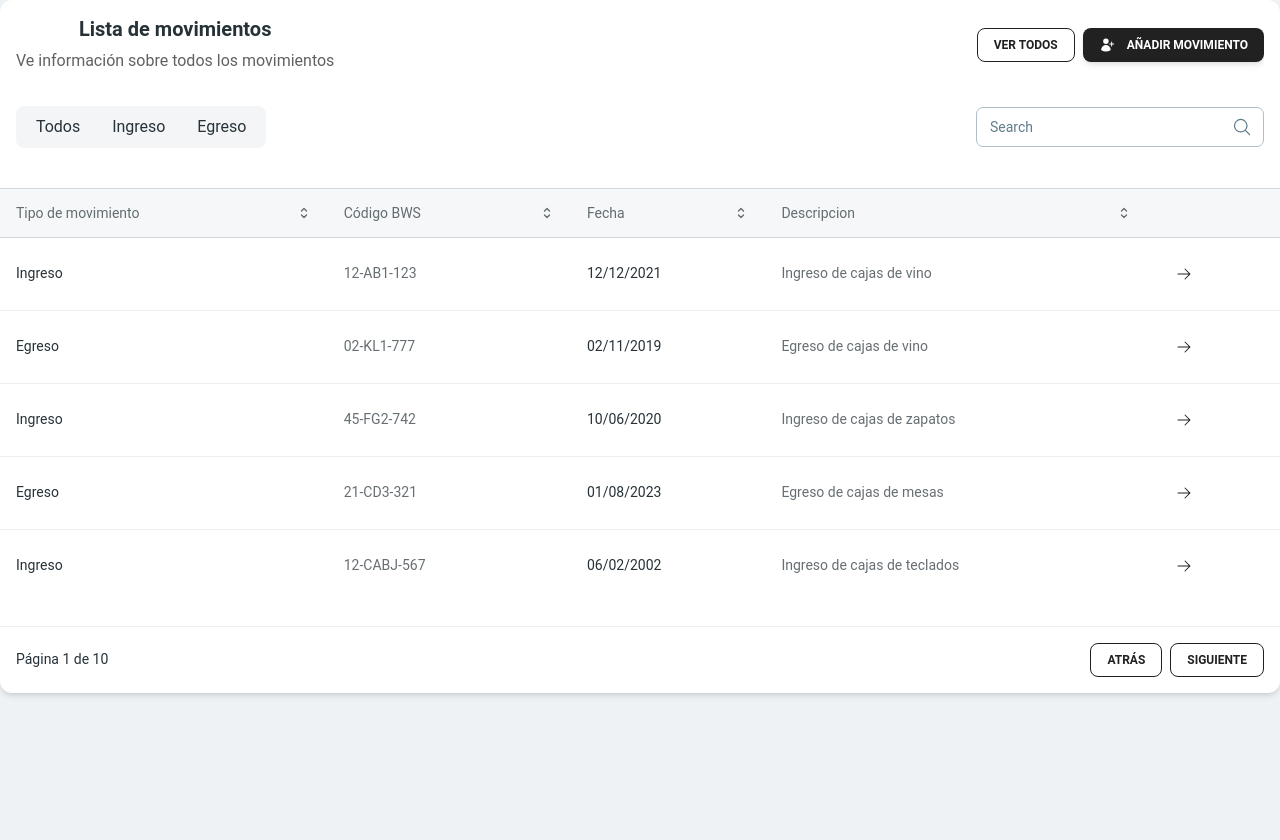
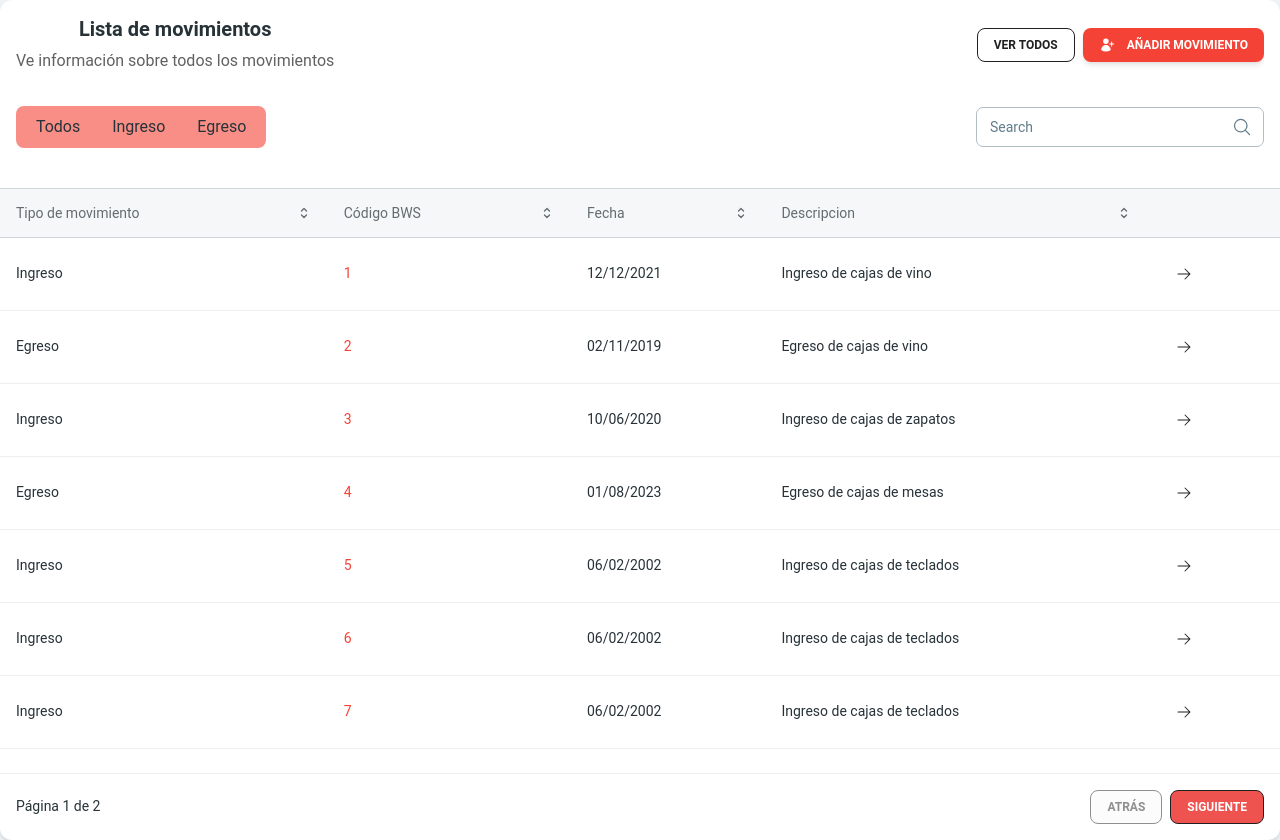
Before and after one commit to PabloSuarezLapalma/react-habProf, a React (Vite) app: page /listarMovimientos in a window 1280 px wide. Before the commit the page ends 800 px from the top, so only its background shows below. Built offline with nearby package versions, Linux system fonts and the light colour scheme.

Commit message:
Mejoras en ListarMovimientos implementación de lógica

```diff
--- a/src/pages/Home.jsx
+++ b/src/pages/Home.jsx
@@ -17,7 +17,7 @@
   const movimientos = [
     { name: 'Registrar ingreso', description: 'Registrar un nuevo movimiento de ingreso', href: '/formIngreso', icon: PlusIcon },
     { name: 'Registrar egreso', description: 'Registrar un nuevo movimiento de egreso', href: '/formEgreso', icon: MinusIcon },
-    { name: 'Ver movimientos', description: 'Ver todos los movimientos', href: '#', icon: ListBulletIcon },
+    { name: 'Ver movimientos', description: 'Ver todos los movimientos', href: '/listarMovimientos', icon: ListBulletIcon },
     { name: 'Agregar rack', description: 'Connect with third-party tools', href: '/agregarRack', icon: SquaresPlusIcon }, //en este const van todos los de mov aca puse de rack para acceder facil, deberíamos hacer lo mismo para gestion de rack, de hangar y ver cuales más
     { name: 'Agregar hangar', description: 'Build strategic funnels that will convert', href: '/agregarHangar', icon: ArrowPathIcon }, //en este const van todos los de mov aca puse de hangar para acceder facil, deberíamos hacer lo mismo para gestion de rack, de hangar y ver cuales más
   ]
--- a/src/pages/ListarMovimientos.jsx
+++ b/src/pages/ListarMovimientos.jsx
@@ -2,7 +2,7 @@ import {
     MagnifyingGlassIcon,
     ChevronUpDownIcon,
   } from "@heroicons/react/24/outline";
-  import { PencilIcon, UserPlusIcon, ArrowRightIcon} from "@heroicons/react/24/solid";
+  import {UserPlusIcon, ArrowRightIcon} from "@heroicons/react/24/solid";
   import {
     Card,
     CardHeader,
@@ -10,16 +10,15 @@ import {
     Typography,
     Button,
     CardBody,
-    Chip,
     CardFooter,
     Tabs,
     TabsHeader,
     Tab,
-    Avatar,
     IconButton,
     Tooltip,
   } from "@material-tailwind/react";
 import { Link } from "react-router-dom";
+import React,{useState,useMemo} from "react";
   const TABS = [
     {
       label: "Todos",
@@ -40,37 +39,95 @@ import { Link } from "react-router-dom";
   const TABLE_ROWS = [
     {
       tipo:"Ingreso",
-      codigo:"12-AB1-123",
+      codigo:"1",
       fecha:"12/12/2021",
       descripcion:"Ingreso de cajas de vino",
     },
     {
       tipo:"Egreso",
-      codigo:"02-KL1-777",
+      codigo:"2",
       fecha:"02/11/2019",
       descripcion:"Egreso de cajas de vino",
     },
     {
       tipo:"Ingreso",
-      codigo:"45-FG2-742",
+      codigo:"3",
       fecha:"10/06/2020",
       descripcion:"Ingreso de cajas de zapatos",
     },
     {
       tipo:"Egreso",
-      codigo:"21-CD3-321",
+      codigo:"4",
       fecha:"01/08/2023",
       descripcion:"Egreso de cajas de mesas",
     },
     {
       tipo:"Ingreso",
-      codigo:"12-CABJ-567",
+      codigo:"5",
+      fecha:"06/02/2002",
+      descripcion:"Ingreso de cajas de teclados",
+    },
+    {
+      tipo:"Ingreso",
+      codigo:"6",
+      fecha:"06/02/2002",
+      descripcion:"Ingreso de cajas de teclados",
+    },
+    {
+      tipo:"Ingreso",
+      codigo:"7",
+      fecha:"06/02/2002",
+      descripcion:"Ingreso de cajas de teclados",
+    },
+    {
+      tipo:"Ingreso",
+      codigo:"8",
+      fecha:"06/02/2002",
+      descripcion:"Ingreso de cajas de teclados",
+    },
+    {
+      tipo:"Ingreso",
+      codigo:"9",
+      fecha:"06/02/2002",
+      descripcion:"Ingreso de cajas de teclados",
+    },
+    {
+      tipo:"Ingreso",
+      codigo:"10",
+      fecha:"06/02/2002",
+      descripcion:"Ingreso de cajas de teclados",
+    },
+    {
+      tipo:"Ingreso",
+      codigo:"11",
       fecha:"06/02/2002",
       descripcion:"Ingreso de cajas de teclados",
     },
   ];
 
   export default function SortableTable() {
+    const [currentPage, setCurrentPage] = useState(1);
+  const itemsPerPage = 7;
+
+  const totalItems = TABLE_ROWS.length;
+  const totalPages = Math.ceil(totalItems / itemsPerPage);
+
+  const handleNextPage = () => {
+    setCurrentPage((prevPage) =>
+      prevPage < totalPages ? prevPage + 1 : prevPage
+    );
+  };
+
+  const handlePrevPage = () => {
+    setCurrentPage((prevPage) => (prevPage > 1 ? prevPage - 1 : prevPage));
+  };
+
+  const paginatedData = useMemo(() => {
+    const startIndex = (currentPage - 1) * itemsPerPage;
+    const endIndex = Math.min(startIndex + itemsPerPage, totalItems);
+    return TABLE_ROWS.slice(startIndex, endIndex);
+  }, [currentPage, totalItems]);
+
     return (
       <Card className="h-full w-full">
         <CardHeader floated={false} shadow={false} className="rounded-none">
@@ -87,14 +144,14 @@ import { Link } from "react-router-dom";
               <Button variant="outlined" size="sm">
                 Ver todos
               </Button>
-              <Button className="flex items-center gap-3" size="sm">
+              <Button className="flex items-center gap-3 bg-red-500" size="sm">
                 <UserPlusIcon strokeWidth={2} className="h-4 w-4" /> Añadir movimiento
               </Button>
             </div>
           </div>
-          <div className="flex flex-col items-center justify-between gap-4 md:flex-row">
+          <div className="flex flex-col items-center justify-between gap-4 md:flex-row ">
             <Tabs value="all" className="w-full md:w-max">
-              <TabsHeader>
+              <TabsHeader className=" bg-red-500">
                 {TABS.map(({ label, value }) => (
                   <Tab key={value} value={value}>
                     &nbsp;&nbsp;{label}&nbsp;&nbsp;
@@ -113,7 +170,7 @@ import { Link } from "react-router-dom";
         <CardBody className="overflow-scroll px-0">
           <table className="mt-4 w-full min-w-max table-auto text-left">
             <thead>
-              <tr>
+              <tr className="">
                 {TABLE_HEAD.map((head, index) => (
                   <th
                     key={head}
@@ -134,16 +191,9 @@ import { Link } from "react-router-dom";
               </tr>
             </thead>
  <tbody>
-              {TABLE_ROWS.map(
-                ({ tipo,codigo,fecha,descripcion }, index) => {
-                  const isLast = index === TABLE_ROWS.length - 1;
-                  const classes = isLast
-                    ? "p-4"
-                    : "p-4 border-b border-blue-gray-50";
-
-                  return (
-                    <tr key={codigo}>
-                      <td className={classes}>
+        {paginatedData.map(({ tipo, codigo, fecha, descripcion }) => (
+          <tr key={codigo} className="border-b border-blue-gray-50">
+            <td className="p-4">
               <div className="flex items-center gap-3">
                 <div className="flex flex-col">
                   <Typography
@@ -156,20 +206,20 @@ import { Link } from "react-router-dom";
                 </div>
               </div>
             </td>
-                      <td className={classes}>
+            <td className="p-4">
               <div className="flex items-center gap-3">
                 <div className="flex flex-col">
                   <Typography
                     variant="small"
-                              color="blue-gray"
-                              className="font-normal opacity-70"
+                    color="red"
+                    className="font-normal"
                   >
                     {codigo}
                   </Typography>
                 </div>
               </div>
             </td>
-                      <td className={classes}>
+            <td className="p-4">
               <div className="flex flex-col">
                 <Typography
                   variant="small"
@@ -180,42 +230,40 @@ import { Link } from "react-router-dom";
                 </Typography>
               </div>
             </td>
-                      <td className={classes}>
+            <td className="p-4">
               <div className="flex flex-col">
                 <Typography
                   variant="small"
                   color="blue-gray"
-                            className="font-normal opacity-70"
+                  className="font-normal"
                 >
                   {descripcion}
                 </Typography>
               </div>
             </td>
-                      <td className={classes}>
-                        <Tooltip content="Ver inormación detallada">
+            <td className="p-4">
+              <Tooltip content="Ver información detallada">
                 <Link to="/descripcionMovimiento">
-                          <IconButton variant="text" >
+                  <IconButton variant="text">
                     <ArrowRightIcon className="h-4 w-4" />
                   </IconButton>
                 </Link>
               </Tooltip>
             </td>
           </tr>
-                  );
-                },
-              )}
+        ))}
       </tbody>
           </table>
         </CardBody>
         <CardFooter className="flex items-center justify-between border-t border-blue-gray-50 p-4">
           <Typography variant="small" color="blue-gray" className="font-normal">
-            Página 1 de 10
+            Página {currentPage} de {Math.ceil(TABLE_ROWS.length / itemsPerPage)}
           </Typography>
           <div className="flex gap-2">
-            <Button variant="outlined" size="sm">
+            <Button variant="outlined" className="bg-gray-50" size="sm" onClick={handlePrevPage} disabled={currentPage === 1}>
               Atrás
             </Button>
-            <Button variant="outlined" size="sm">
+            <Button variant="outlined" className="bg-red-400 text-white" size="sm"onClick={handleNextPage} disabled={totalPages <= 1 || currentPage === totalPages}>
               Siguiente
             </Button>
           </div>
```
Lines whose indentation alone changed are shown as unchanged.
